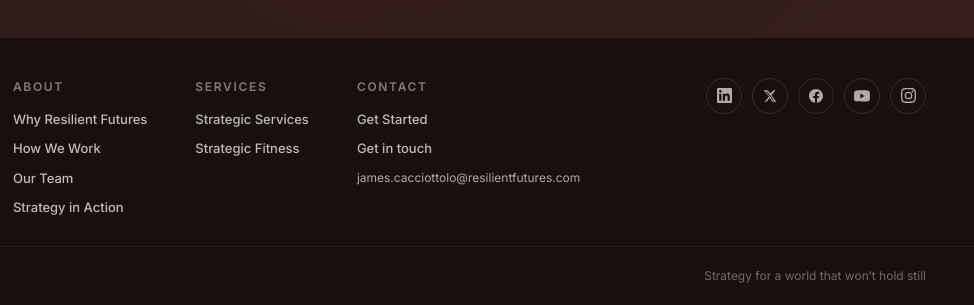
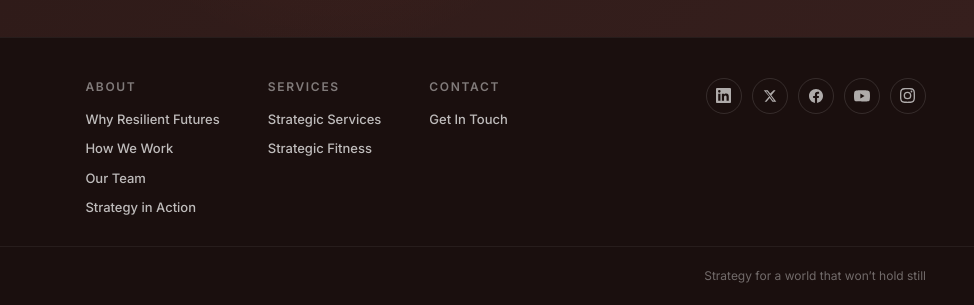
Before and after one commit to resilientfutures-au/Resilient-Futures, a plain HTML site: page index.html in a window 1280 px wide. Shown: the part 6226-6531 px from the top of the page, 306-1280 px from the left. Drawn offline with nearby package versions, Linux system fonts and the light colour scheme; animation ran at ten frames a second; a web font is replaced by a local one.

Commit message:
fix: tidy footer contact column
Remove Get Started link, capitalise Get In Touch, remove email address display.

Co-Authored-By: Claude Sonnet 4.6 <noreply@anthropic.com>

```diff
--- a/index.html
+++ b/index.html
@@ -845,9 +845,7 @@
       </div>
       <div style="display:flex; flex-direction:column; gap:10px;">
         <span style="font-size:12px; font-weight:600; letter-spacing:0.14em; text-transform:uppercase; color:rgba(255,255,255,0.45); margin-bottom:4px;">Contact</span>
-        <a href="getstarted.html" class="nav-link">Get Started</a>
-        <a href="mailto:james.cacciottolo@resilientfutures.com" class="nav-link">Get in touch</a>
-        <a href="mailto:james.cacciottolo@resilientfutures.com" class="footer-email">james.cacciottolo@resilientfutures.com</a>
+        <a href="mailto:james.cacciottolo@resilientfutures.com" class="nav-link">Get In Touch</a>
       </div>
     </div>
 
```
